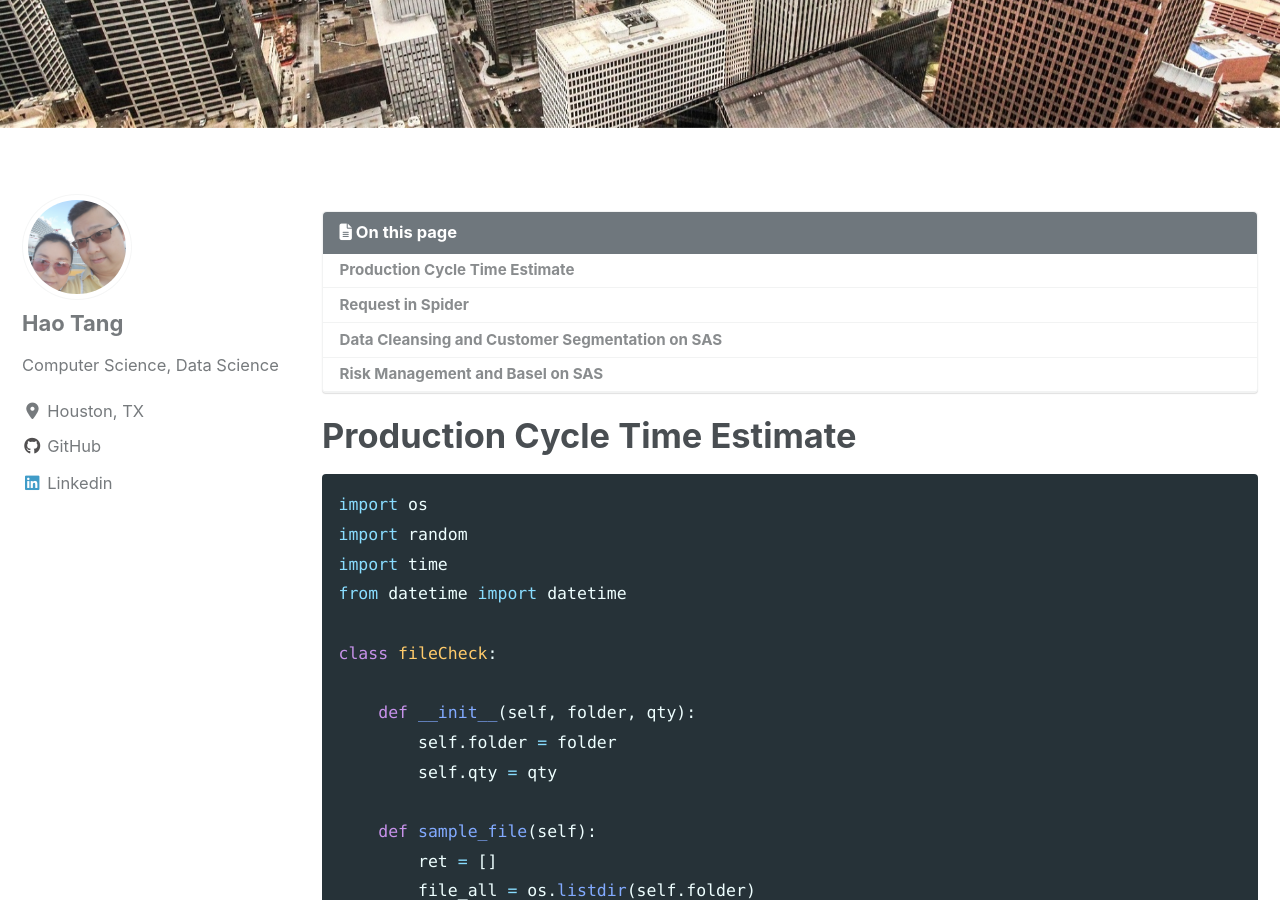
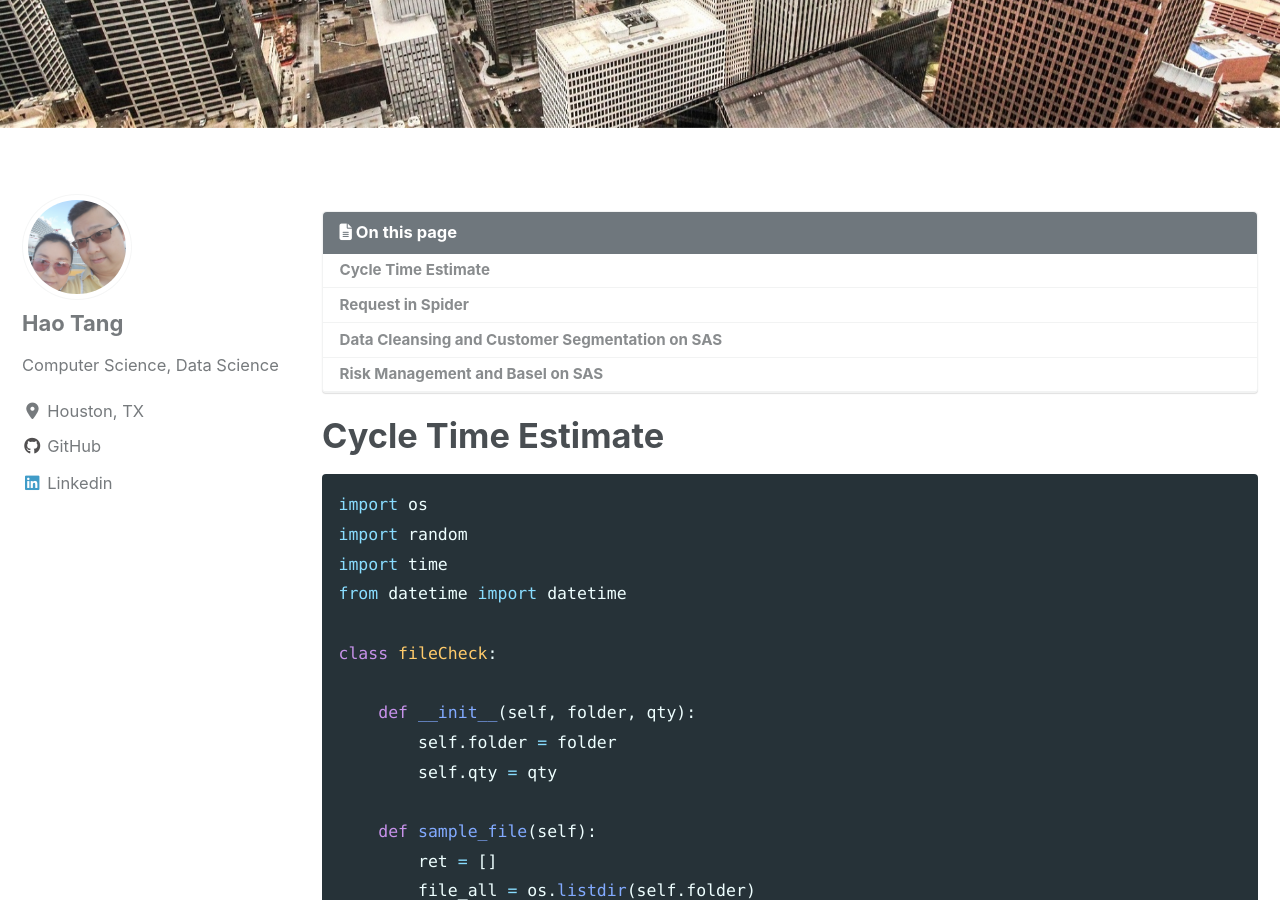
Before and after one commit to tanghao205/tanghao205.github.io, a Jekyll site: the page built from _pages/coding.md, in a window 1280 px wide and 900 px high, scrolled down 425 px. Built offline with Jekyll 4.4.1, drawn with Linux system fonts in a browser that asks for light colours; cached includes are drawn as plain includes; nearby versions of some CDN libraries.

Commit message:
Update coding.md

````diff
--- a/_pages/coding.md
+++ b/_pages/coding.md
@@ -20,7 +20,7 @@ toc: true
   gtag('config', 'UA-156453592-1');
 </script>
 
-# Production Cycle Time Estimate
+# Cycle Time Estimate
 
 ```python
 import os
````
